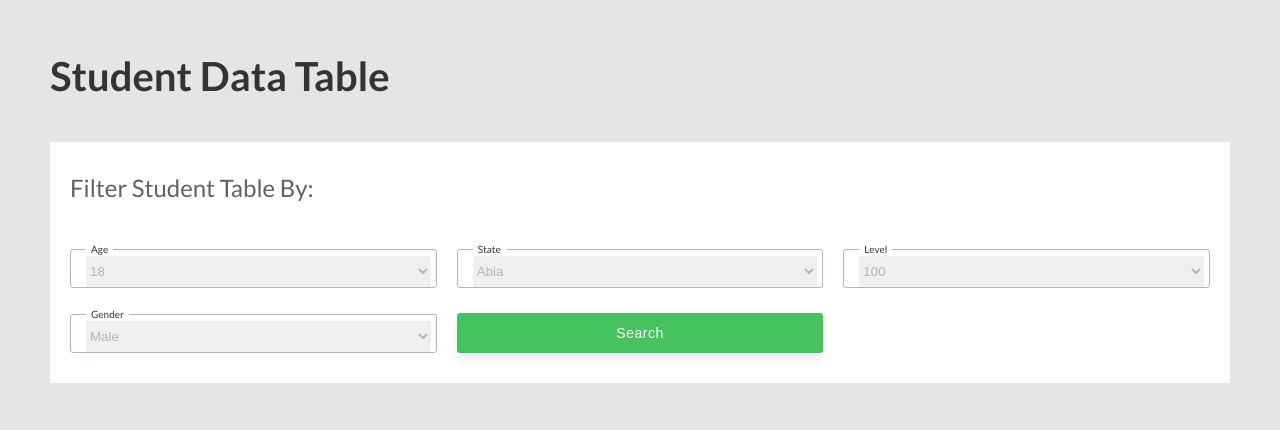
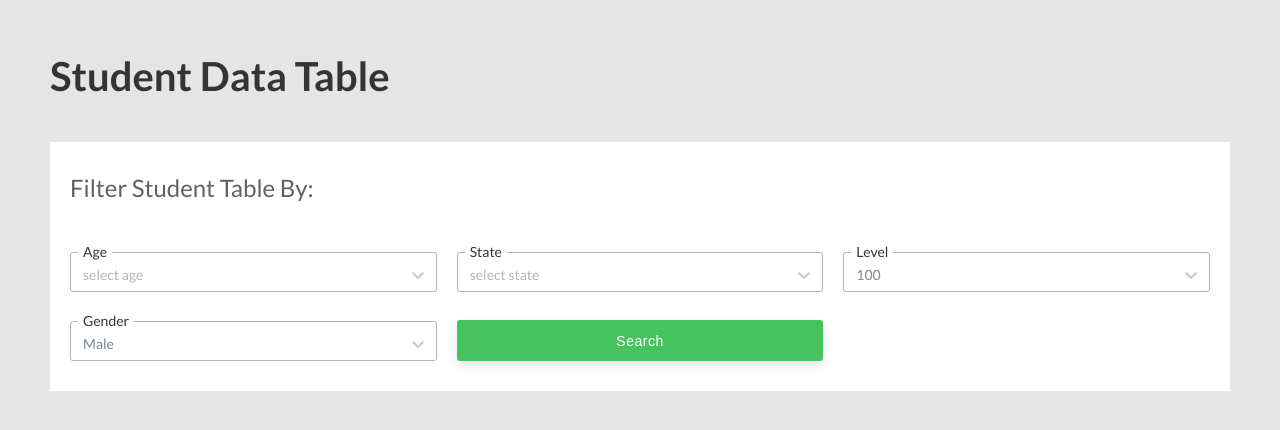
Before and after one commit to NwaguChima/Omniswift__UI, a React (Create React App) app: page / in a window 1280 px wide. Shown: the top 430 px of the page. Built offline with nearby package versions, Linux system fonts and the light colour scheme.

Commit message:
added react-select

```diff
--- a/src/components/customSelect/CustomSelect.tsx
+++ b/src/components/customSelect/CustomSelect.tsx
@@ -1,33 +1,117 @@
 import React from 'react';
+import Select, { SingleValue } from 'react-select';
 import styles from './customSelect.module.scss';
 
 interface CustomSelectProps {
   options: { value: string | number; label: string }[];
   label: string;
-  handleChange: (e: React.ChangeEvent<HTMLSelectElement>) => void;
-  value: string | number;
+  onChange: (
+    e: SingleValue<{
+      value: string | number;
+      label: string;
+    }>
+  ) => void;
+  value?: string | number;
   name: string;
+  isLoading?: boolean;
+  placeholder: string;
 }
 
 const CustomSelect: React.FC<CustomSelectProps> = ({
   options,
   label,
-  handleChange,
+  onChange,
   value,
   name,
+  isLoading,
+  placeholder,
 }) => {
+  const defaultValue = (
+    options: { value: string | number; label: string }[],
+    value: string | number | undefined
+  ) => {
+    return options ? options.find((option) => option.value === value) : '';
+  };
+
+  const selectStyles = {
+    control: (base: any, state: any) => ({
+      ...base,
+      width: '100%',
+      color: '#7a869a',
+      background: 'transparent',
+      border: state.isFocused ? 'none' : 'none',
+      fontSize: '14px',
+      borderRadius: '3px',
+      marginTop: '-5px',
+      boxShadow: state.isFocused ? 'none' : 'none',
+    }),
+    option: (base: any, state: any) => ({
+      ...base,
+      color: '#7a869a',
+      background: state.isFocused ? '#e5e5e5' : 'transparent',
+      fontSize: '14px',
+      padding: '10px',
+      cursor: 'pointer',
+    }),
+
+    singleValue: (base: any, state: any) => ({
+      ...base,
+      color: '#7a869a',
+      fontSize: '14px',
+    }),
+
+    placeholder: (base: any, state: any) => ({
+      ...base,
+      color: '#adb7be',
+      fontSize: '14px',
+    }),
+
+    valueContainer: (base: any, state: any) => ({
+      ...base,
+      padding: '0 10px',
+    }),
+
+    input: (base: any, state: any) => ({
+      ...base,
+      color: '#7a869a',
+      fontSize: '14px',
+    }),
+
+    noOptionsMessage: (base: any, state: any) => ({
+      ...base,
+      color: '#7a869a',
+      fontSize: '14px',
+    }),
+
+    menuList: (base: any, state: any) => ({
+      ...base,
+      padding: '0',
+    }),
+
+    container: (base: any, state: any) => ({
+      ...base,
+      width: '100%',
+    }),
+  };
+
   return (
     <div className={styles.select}>
       <fieldset>
         <legend>{label}</legend>
         <div className={styles.select__holder}>
-          <select name={name} onChange={(e) => handleChange(e)}>
-            {options.map((option) => (
-              <option key={option.value} value={option.value}>
-                {option.label}
-              </option>
-            ))}
-          </select>
+          <Select
+            value={defaultValue(options, value) || null}
+            onChange={(value) => onChange(value)}
+            options={options}
+            isSearchable={true}
+            isLoading={isLoading}
+            isDisabled={isLoading}
+            components={{
+              IndicatorSeparator: () => null,
+            }}
+            placeholder={placeholder}
+            styles={selectStyles}
+          />
         </div>
       </fieldset>
     </div>
--- a/src/components/customSelect/customSelect.module.scss
+++ b/src/components/customSelect/customSelect.module.scss
@@ -3,7 +3,11 @@
 .select {
   fieldset {
     border: 1px solid var.$light_text;
-    height: 4.5rem;
+    height: 4.9rem;
+
+    @media screen and (max-width: var.$tablet) {
+      height: 5.7rem;
+    }
 
     border-radius: var.$radius;
     -webkit-border-radius: var.$radius;
@@ -14,19 +18,11 @@
     position: relative;
 
     legend {
-      margin-left: 1.5rem;
+      margin-left: 0.7rem;
       color: var.$dark_text;
-      font-size: 1rem;
+      font-size: 1.4rem;
       padding: 0 0.5rem;
       z-index: 10000000 !important;
-    }
-
-    &:focus-within {
-      border: none;
-
-      legend {
-        display: none;
-      }
     }
   }
 }
@@ -34,8 +30,6 @@
 .select__holder {
   width: 100%;
   height: 100%;
-  padding-left: 1.5rem;
-  padding-right: 0.5rem;
 
   select {
     width: 100%;
--- a/src/components/formFilter/FormFilter.tsx
+++ b/src/components/formFilter/FormFilter.tsx
@@ -1,4 +1,4 @@
-import React from 'react';
+import React, { useState } from 'react';
 import {
   genderOptions,
   getAgeOptions,
@@ -10,6 +10,9 @@ import styles from './formFilter.module.scss';
 
 interface FormFilterProps {}
 const FormFilter: React.FC<FormFilterProps> = () => {
+  const [isLoading, setIsLoading] = React.useState(false);
+  const [value, setValue] = useState(undefined);
+
   return (
     <section className={styles.formFilter}>
       <h2>Filter Student Table By:</h2>
@@ -17,30 +20,38 @@ const FormFilter: React.FC<FormFilterProps> = () => {
         <CustomSelect
           options={getAgeOptions()}
           label="Age"
-          handleChange={() => {}}
-          value={getAgeOptions()[0].value}
+          onChange={() => {}}
+          value={value}
           name="age"
+          isLoading={isLoading}
+          placeholder="select age"
         />
         <CustomSelect
           options={stateOptions}
           label="State"
-          handleChange={() => {}}
-          value={stateOptions[0].value}
+          onChange={() => {}}
+          //   value={stateOptions[0].value}
           name="state"
+          isLoading={isLoading}
+          placeholder="select state"
         />
         <CustomSelect
           options={levelOptions}
           label="Level"
-          handleChange={() => {}}
+          onChange={() => {}}
           value={levelOptions[0].value}
           name="level"
+          isLoading={isLoading}
+          placeholder="select level"
         />
         <CustomSelect
           options={genderOptions}
           label="Gender"
-          handleChange={() => {}}
+          onChange={() => {}}
           value={genderOptions[0].value}
           name="gender"
+          isLoading={isLoading}
+          placeholder="select gender"
         />
         <button type="submit">Search</button>
       </form>
--- a/src/components/formFilter/formFilter.module.scss
+++ b/src/components/formFilter/formFilter.module.scss
@@ -22,7 +22,7 @@
     gap: 2rem;
 
     @media screen and (max-width: var.$mobile) {
-      grid-template-columns: repeat(auto-fit, minmax(25rem, 1fr));
+      grid-template-columns: repeat(auto-fit, minmax(30rem, 1fr));
     }
   }
 
@@ -33,7 +33,7 @@
     cursor: pointer;
     border: none;
     font-size: 1.4rem;
-    height: 4rem;
+    height: 4.1rem;
     font-weight: 400;
     letter-spacing: 0.5px;
     box-shadow: 0 5px 10px rgba(0, 0, 0, 0.1);
--- a/src/styles/_variables.scss
+++ b/src/styles/_variables.scss
@@ -14,7 +14,7 @@ $light_text: #adb7be;
 $green: #46c35f;
 $blue: #0d7590;
 
-$transition: all 0.3s linear;
+$transition: all 0.3s ease-in-out;
 $radius: 3px;
 
 // screen sizes
```
